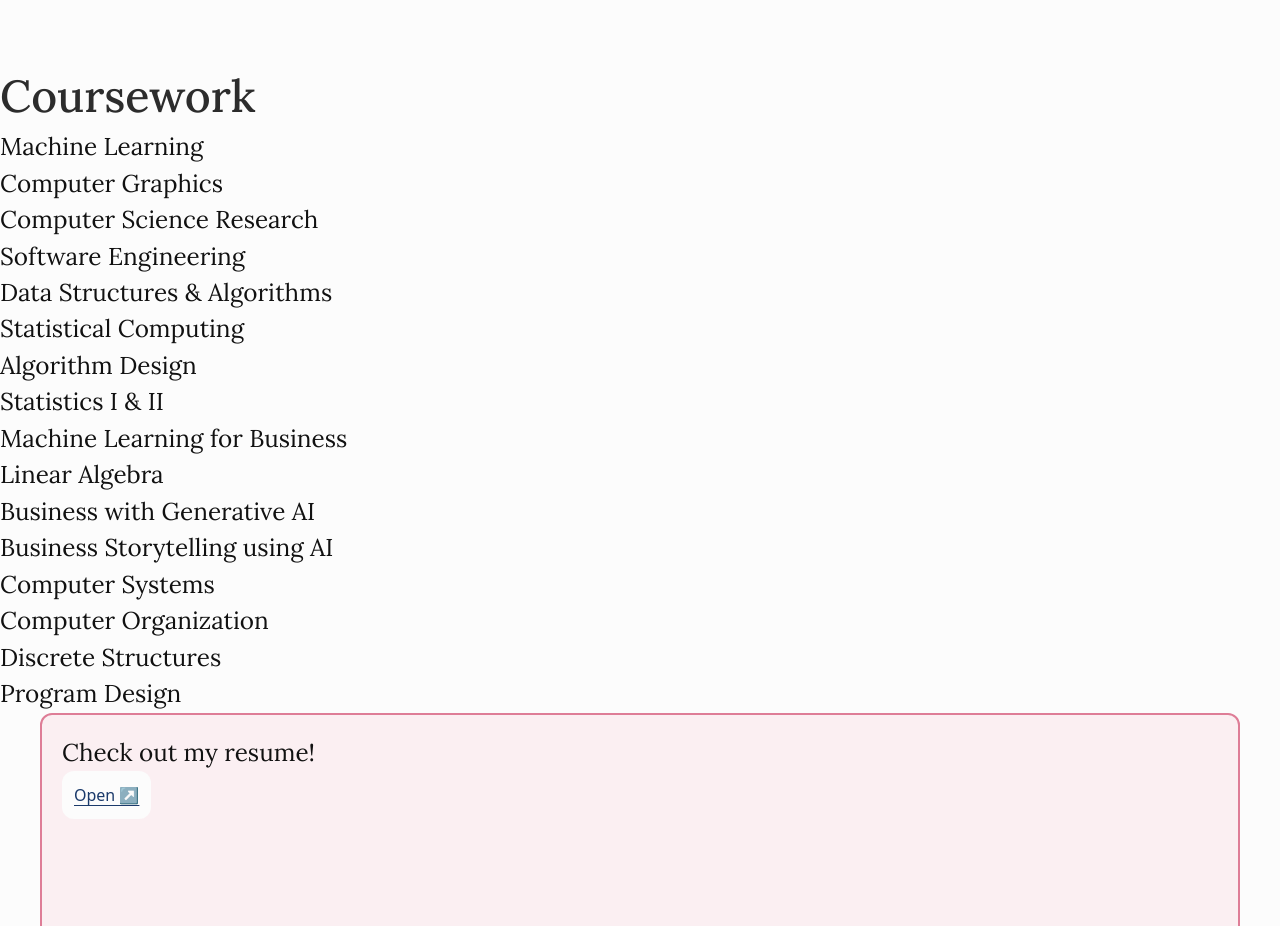
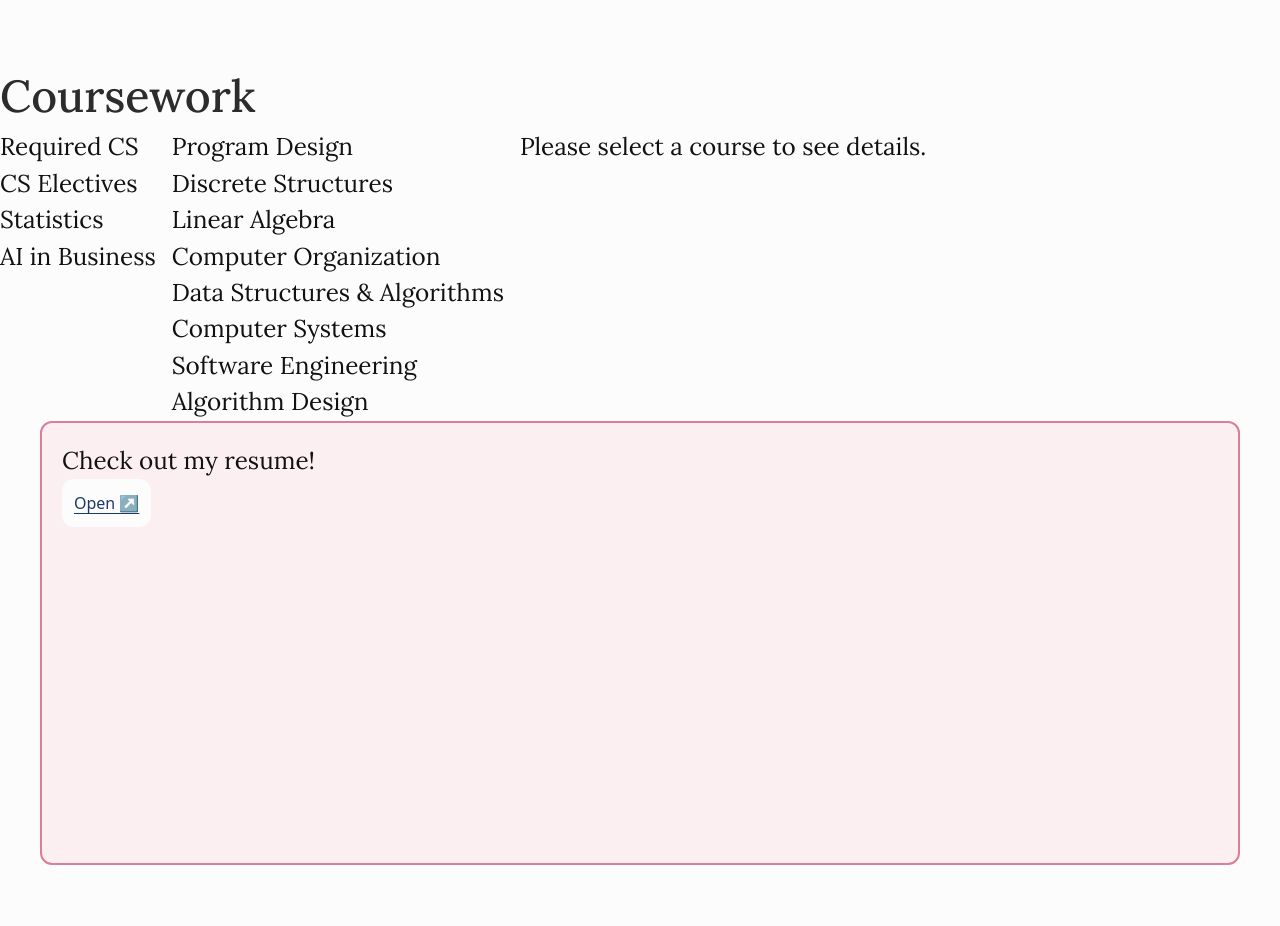
Before and after one commit to yclairew/personal-website, a Next.js app: page /qualifications in a window 1280 px wide. Shown: the part 1028-1954 px from the top of the page. Built offline with nearby package versions, Linux system fonts and the light colour scheme; a web font is replaced by a local one.

Commit message:
Created basic structure for qualifications page, refactored slideshow component to reuse it, edited service page to fix slideshow

```diff
--- a/app/globals.css
+++ b/app/globals.css
@@ -240,3 +240,15 @@ a:hover, a:focus {
   align-items: center;
   margin: auto;
 }
+
+/* qualifications page */
+.category-item {
+  display: block; /* makes it behave like a div */
+  cursor: pointer;
+}
+
+.category-item:focus,
+.category-item:focus-visible {
+  outline: none;
+  box-shadow: none;
+}
--- a/app/qualifications/page.tsx
+++ b/app/qualifications/page.tsx
@@ -2,6 +2,7 @@ import Image from "next/image";
 import ".././globals.css";
 import Nav from "@/components/nav";
 import Footer from "@/components/footer";
+import Coursework from "@/components/Coursework";
 
 
 export default function Qualifications() {
@@ -48,45 +49,7 @@ export default function Qualifications() {
       </div>
 
       <h2 className="qualifications-subheadings subheadings">Coursework</h2>
-
-      <div>
-        <ul>
-          <li className="body-text">Machine Learning</li>
-          {/* <!-- assets/421-3d-svm-scatterplot-with-margin.png -->
-          <!-- assets/421-xgboost-roc-curve.png -->
-          <!-- assets/421-eda-correlation-heatmap.png --> */}
-
-          <li className="body-text">Computer Graphics</li>
-          {/* <!-- assets/441-a3-shader.png -->
-          <!-- assets/441-a4-topdown.png -->
-          <!-- assets/441-a5-deferredrendering.png -->
-          <!-- assets/441-a6-raytracing.png --> */}
-
-          <li className="body-text">Computer Science Research</li>
-          <li className="body-text">Software Engineering</li>
-          {/* <!-- assets/331-proj2-order.png -->
-          <!-- assets/331-proj2-add-item.png -->
-          <!-- assets/331-proj2-add-associated-ingredients.png --> */}
-
-          <li className="body-text">Data Structures & Algorithms</li>
-          <li className="body-text">Statistical Computing</li>
-          {/* <!-- assets/stat404-poly-plot.png -->
-          <!-- assets/stat404-residuals-vs-fitted.png -->
-          <!-- assets/stat404-theta1-hist.png --> */}
-
-          <li className="body-text">Algorithm Design</li>
-          <li className="body-text">Statistics I & II</li>
-          <li className="body-text">Machine Learning for Business</li>
-          <li className="body-text">Linear Algebra</li>
-          <li className="body-text">Business with Generative AI</li>
-          <li className="body-text">Business Storytelling using AI</li>
-          <li className="body-text">Computer Systems</li>
-          <li className="body-text">Computer Organization</li>
-          <li className="body-text">Discrete Structures</li>
-          <li className="body-text">Program Design</li>
-        </ul>
-      </div>
-
+      <Coursework/>
 
       <div className="flex bg-accent-light ml-10 mr-10 p-5 rounded-xl border-2 border-accent">
         <div className="flex-1">
--- a/app/service/page.tsx
+++ b/app/service/page.tsx
@@ -6,6 +6,14 @@ import Nav from "@/components/nav";
 import Footer from "@/components/footer";
 import Slideshow from "@/components/Slideshow";
 import { useAnimateOnScroll } from '@/hooks/useAnimateOnScroll';
+
+
+const serviceSlides = [
+  { src: "park-cleanup.jpg", caption: "Austin Park Cleanup" },
+  { src: "flo-bowl.jpg", caption: "FLO Bowl Volunteering" },
+  { src: "freshman-big-event.jpg", caption: "Freshman Year at Big Event with MSC FISH" },
+  { src: "sophomore-big-event.png", caption: "Sophomore Year at Big Event with Aggies Create" }
+];
 
 
 export default function Service() {
@@ -18,7 +26,7 @@ export default function Service() {
       <h1 className="heading-text text-text" id="service-heading">Service</h1>
 
       <div className="service-container">
-          <Slideshow/>
+          <Slideshow slides={serviceSlides}/>
 
           <div ref={ref1} className="animate-target service-text-container pt-10 pb-8 ml-12 mr-12">
               <p className="service-text body-text">
--- /dev/null
+++ b/components/Coursework.tsx
@@ -0,0 +1,223 @@
+"use client";
+import { useState } from "react";
+import "../app/globals.css";
+import Slideshow from "@/components/Slideshow";
+
+
+const coursework: Coursework = {
+  "Required CS": [
+    {
+      name: "Program Design",
+      slides: []
+    },
+    {
+      name: "Discrete Structures",
+      slides: []
+    },
+    {
+      name: "Linear Algebra",
+      slides: []
+    },
+    {
+      name: "Computer Organization",
+      slides: []
+    },
+    {
+      name: "Data Structures & Algorithms",
+      slides: []
+    },
+    {
+      name: "Computer Systems",
+      slides: []
+    },
+    {
+      name: "Software Engineering",
+      slides: [
+        {
+          src: "/331-proj2-order.png",
+          caption: "Order System UI",
+        },
+        {
+          src: "/331-proj2-add-item.png",
+          caption: "Add Item Flow",
+        },
+        {
+          src: "/331-proj2-add-associated-ingredients.png",
+          caption: "Ingredient Linking",
+        },
+      ]
+    },
+    {
+      name: "Algorithm Design",
+      slides: []
+    },
+  ],
+
+  "CS Electives": [
+    {
+      name: "Machine Learning",
+      slides: [
+        {
+          src: "/421-3d-svm-scatterplot-with-margin.png",
+          caption: "SVM Margin Visualization",
+        },
+        {
+          src: "/421-xgboost-roc-curve.png",
+          caption: "XGBoost ROC Curve",
+        },
+        {
+          src: "/421-eda-correlation-heatmap.png",
+          caption: "EDA Correlation Heatmap",
+        },
+      ]
+    },
+    {
+      name: "Computer Graphics",
+      slides: [
+        {
+          src: "/441-a3-shader.png",
+          caption: "Shader Pipeline",
+        },
+        {
+          src: "/441-a4-topdown.png",
+          caption: "Top-down Scene View",
+        },
+        {
+          src: "/441-a5-deferredrendering.png",
+          caption: "Deferred Rendering",
+        },
+        {
+          src: "/441-a6-raytracing.png",
+          caption: "Ray Tracing",
+        },
+      ]
+    },
+    {
+      name: "Computer Science Research",
+      slides: []
+    },
+  ],
+
+  "Statistics": [
+    {
+      name: "Statistics I & II",
+      slides: []
+    },
+    {
+      name: "Statistical Computing",
+      slides: [
+        {
+          src: "/stat404-poly-plot.png",
+          caption: "Polynomial Fit Plot",
+        },
+        {
+          src: "/stat404-residuals-vs-fitted.png",
+          caption: "Residuals vs Fitted",
+        },
+        {
+          src: "/stat404-theta1-hist.png",
+          caption: "Parameter Distribution",
+        },
+      ]
+    },
+  ],
+
+  "AI in Business": [
+    {
+      name: "Machine Learning for Business",
+      slides: []
+    },
+    {
+      name: "Business with Generative AI",
+      slides: []
+    },
+    {
+      name: "Business Storytelling using AI",
+      slides: []
+    },
+  ],
+};
+
+
+type Slide = {
+  src: string;
+  caption: string;
+};
+
+type Course = {
+  name: string;
+  slides: Slide[];
+};
+
+type Coursework = Record<string, Course[]>;
+
+
+
+export default function Coursework() {
+  const [selectedCategory, setSelectedCategory] = useState(
+    Object.keys(coursework)[0]
+  );
+  const [selectedCourse, setSelectedCourse] = useState<Course | null>(null);
+
+  const courses = coursework[selectedCategory];
+  const slides = selectedCourse?.slides || [];
+
+  return (
+    <div className="flex flex-row gap-4">
+      <div>
+        {Object.keys(coursework).map((category) => (
+        <button
+        className={[
+          "category-item",
+          "body-text",
+          selectedCategory === category && "active",
+          ]
+          .filter(Boolean)
+          .join(" ")
+        }
+        onClick={() => {
+          setSelectedCategory(category);
+          setSelectedCourse(null);
+        }}
+        key={category}
+        >
+          {category}
+        </button>
+        ))}
+      </div>
+
+      <div>
+        <ul>
+        {courses.map((course) => (
+          <li
+              key={`${selectedCategory}-${course.name}`}
+              className="body-text"
+              onClick={() => {
+                setSelectedCourse(course);
+              }}
+          >
+              {course.name}
+          </li>
+        ))}
+        </ul>
+      </div>
+
+      <div>
+        {selectedCourse ? (
+          <>
+            <h3 className="third-level-headings text-3xl">
+              {selectedCourse.name}
+            </h3>
+            {slides.length > 0 ? (
+              <Slideshow slides={slides} />
+            ) : (
+              <p className="body-text">(Empty.)</p>
+            )}
+          </>
+        ) : (
+          <p className="body-text">Please select a course to see details.</p>
+        )}
+      </div>
+    </div>
+  )
+}
--- a/components/Slideshow.tsx
+++ b/components/Slideshow.tsx
@@ -1,16 +1,18 @@
 "use client";
-import { useState } from 'react';
+import { useState } from "react";
 
 
-const slides = [
-  { src: "park-cleanup.jpg", caption: "Austin Park Cleanup" },
-  { src: "flo-bowl.jpg", caption: "FLO Bowl Volunteering" },
-  { src: "freshman-big-event.jpg", caption: "Freshman Year at Big Event with MSC FISH" },
-  { src: "sophomore-big-event.png", caption: "Sophomore Year at Big Event with Aggies Create" }
-];
+type Slide = {
+  src: string;
+  caption: string;
+};
 
+type Props = {
+  slides: Slide[];
+};
 
-export default function Slideshow() {
+export default function Slideshow({ slides }: Props) {
+
   const [currentSlide, setCurrentSlide] = useState(0);
 
   const plusSlides = (n: number) => {
```
